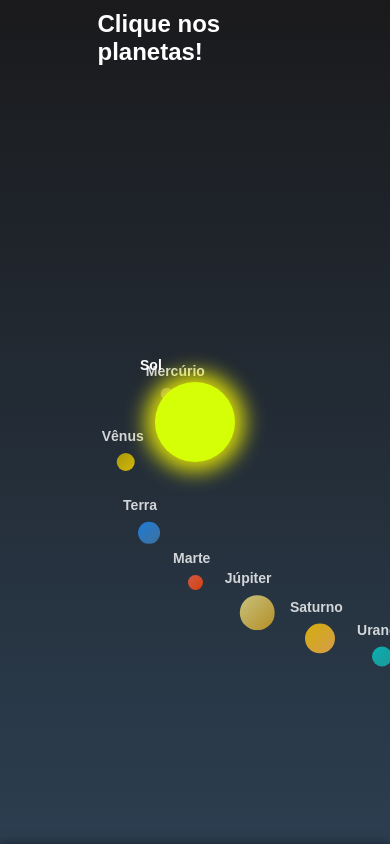
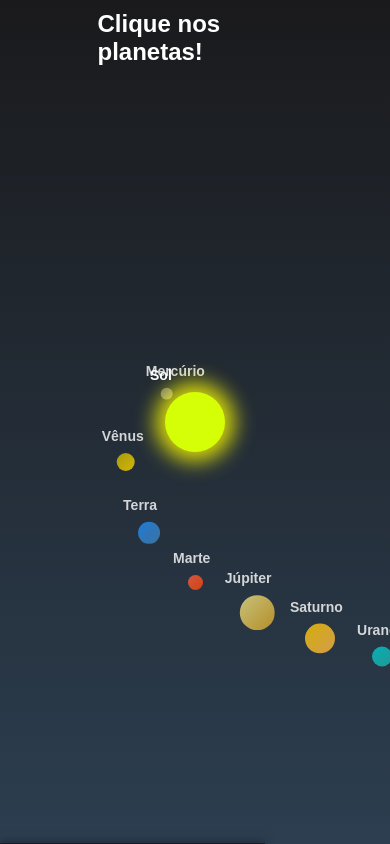
Before and after one commit to kaua-gabriel/Sistema-Solar, a plain HTML site: page index.html in a window 390 px wide. Shown: the top 844 px of the page. Drawn offline with Linux system fonts and the light colour scheme.

Commit message:
Update styles.css

```diff
--- a/styles.css
+++ b/styles.css
@@ -9,12 +9,11 @@
 body {
     font-family: Arial, sans-serif;
     background: linear-gradient(#1A1A1C, #2C3E50);
-    color: white;
     display: flex;
     justify-content: center;
     align-items: center;
     height: 100vh;
-    overflow: hidden;
+
     position: relative;
 }
 
@@ -192,8 +191,8 @@ body {
     position: fixed;
     bottom: 0;
     left: 0;
-    width: 100%;
-    height: 50%;
+    width: 68%;
+    height: 65%;
     background-color: rgba(0, 0, 0, 0.9);
     color: white;
     box-shadow: 0 0 10px rgba(0, 0, 0, 0.5);
@@ -243,8 +242,8 @@ body {
 
 @media (max-width: 480px) {
     .sun {
-        width: 80px;
-        height: 80px;
+        width: 60px;
+        height: 60px;
     }
 
     .orbit1 { width: 12px; height: 12px; }
@@ -261,4 +260,4 @@ body {
     margin-top: 10px;
     font-style: italic;
     color: #DDDDDD;
-}
+                              }
```
